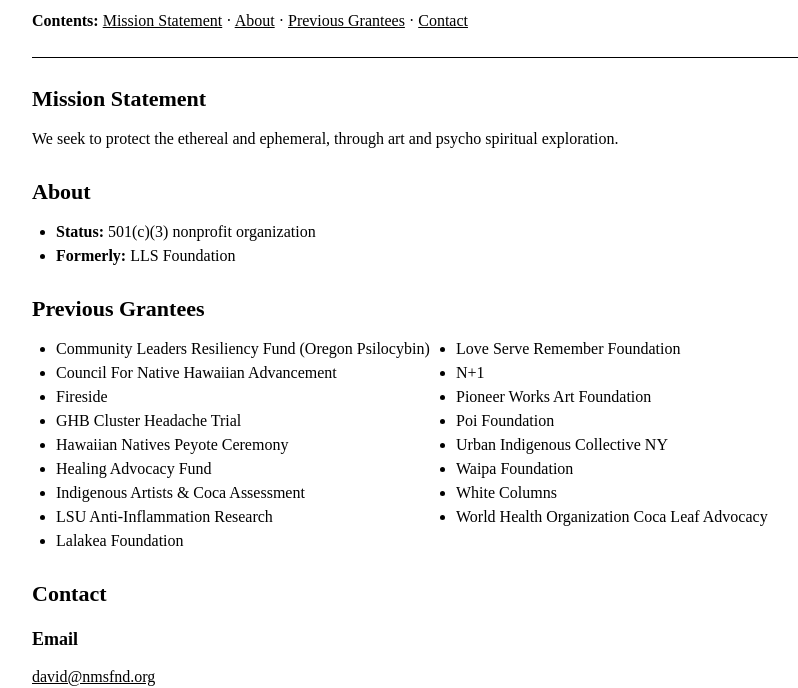
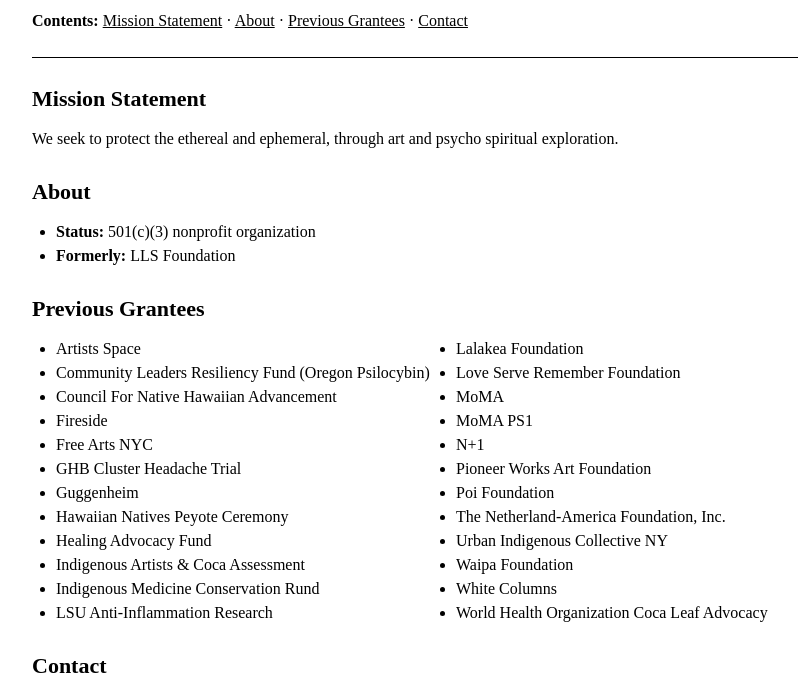
Before and after one commit to dav-z/dav.world, a plain HTML site: page index.html in a window 1280 px wide. Shown: the part 121-809 px from the top of the page, without its empty margins (208-1006 px from the left). Drawn offline with Linux system fonts and the light colour scheme.

Commit message:
Update index.html

```diff
--- a/index.html
+++ b/index.html
@@ -68,19 +68,26 @@
 
       <h2 id="grantees">Previous Grantees</h2>
       <ul class="two-columns">
+        <li>Artists Space</li>
         <li>Community Leaders Resiliency Fund (Oregon Psilocybin)</li>
         <li>Council For Native Hawaiian Advancement</li>
         <li>Fireside</li>
+        <li>Free Arts NYC</li>
         <li>GHB Cluster Headache Trial</li>
+        <li>Guggenheim</li>
         <li>Hawaiian Natives Peyote Ceremony</li>
         <li>Healing Advocacy Fund</li>
         <li>Indigenous Artists &amp; Coca Assessment</li>
+        <li>Indigenous Medicine Conservation Rund</li>
         <li>LSU Anti-Inflammation Research</li>
         <li>Lalakea Foundation</li>
         <li>Love Serve Remember Foundation</li>
+        <li>MoMA</li>
+        <li>MoMA PS1</li>
         <li>N+1</li>
         <li>Pioneer Works Art Foundation</li>
         <li>Poi Foundation</li>
+        <li>The Netherland-America Foundation, Inc.</li>
         <li>Urban Indigenous Collective NY</li>
         <li>Waipa Foundation</li>
         <li>White Columns</li>
```
